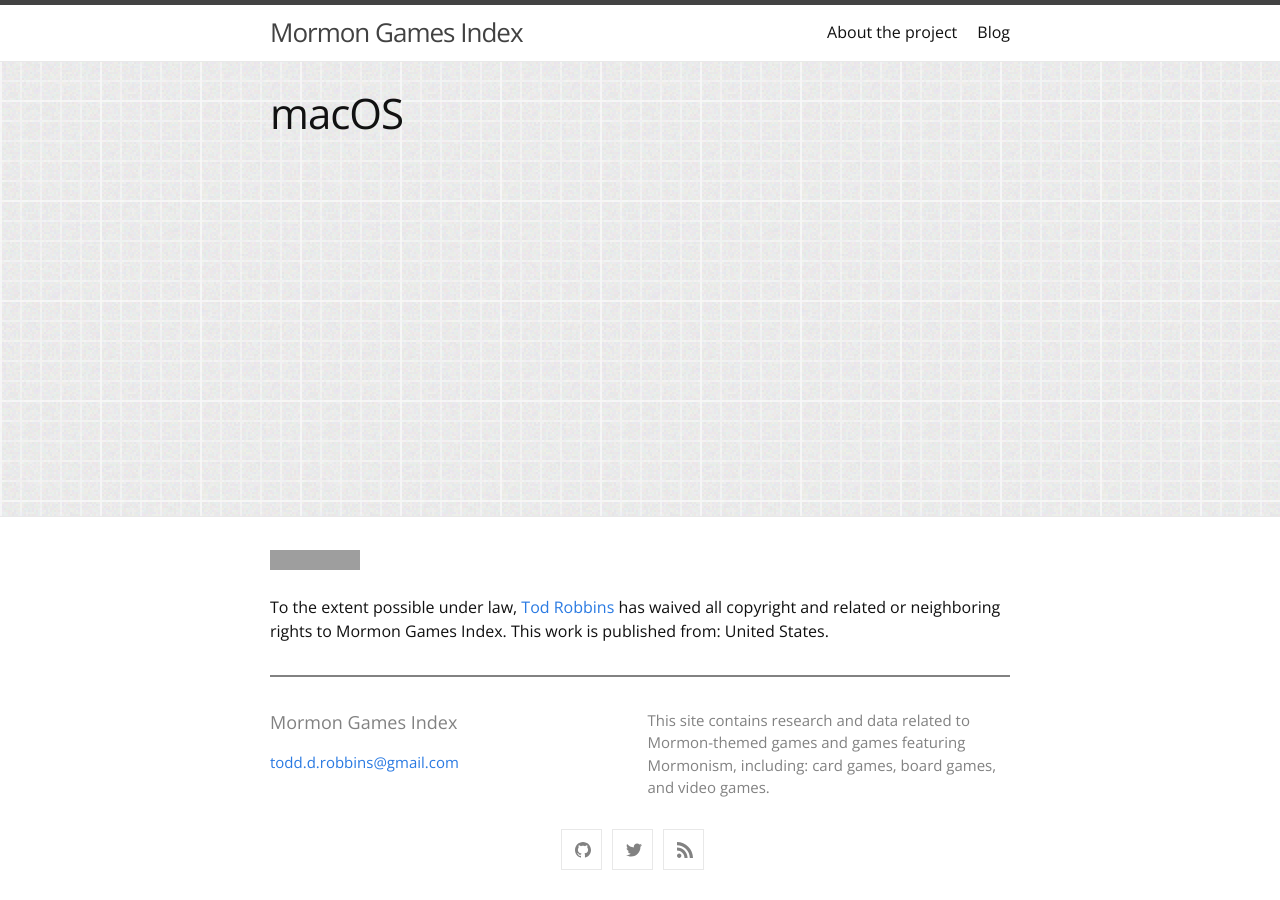
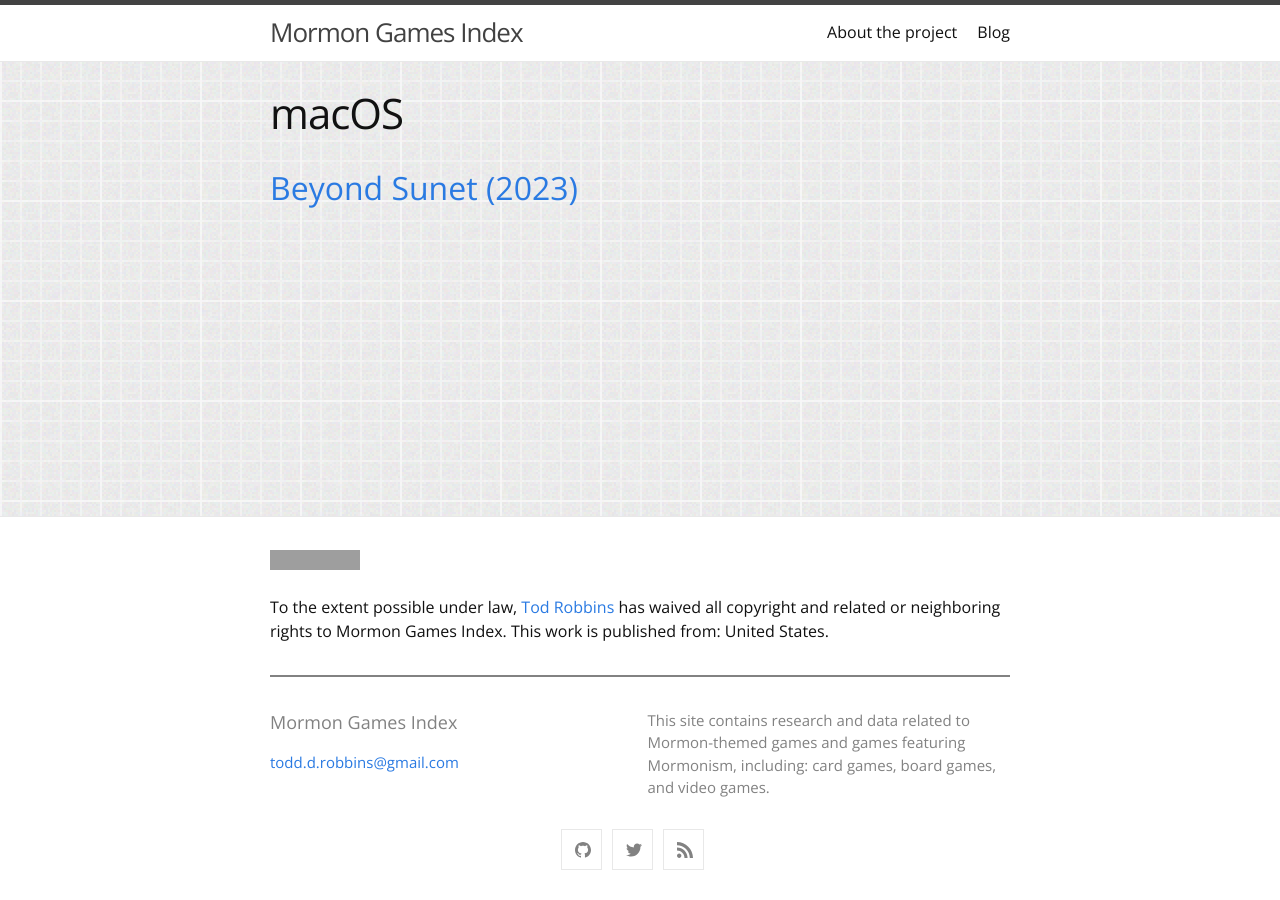
Before and after one commit to todrobbins/mormon-games-index, a Jekyll site: the page built from macos.md, in a window 1280 px wide. Built offline with Jekyll 4.4.1, drawn with Linux system fonts in a browser that asks for light colours; grey boxes are pictures that could not be loaded.

Commit message:
added Beyond Sunset; removed .datignore

```diff
--- a/macos.md
+++ b/macos.md
@@ -4,3 +4,5 @@
 permalink: /macos/
 nav_order: 5
 ---
+
+## [Beyond Sunet (2023)](https://store.steampowered.com/agecheck/app/1665260/)
```
Also changed, not shown: windows.md (+4 -0 lines), 1 other file.
